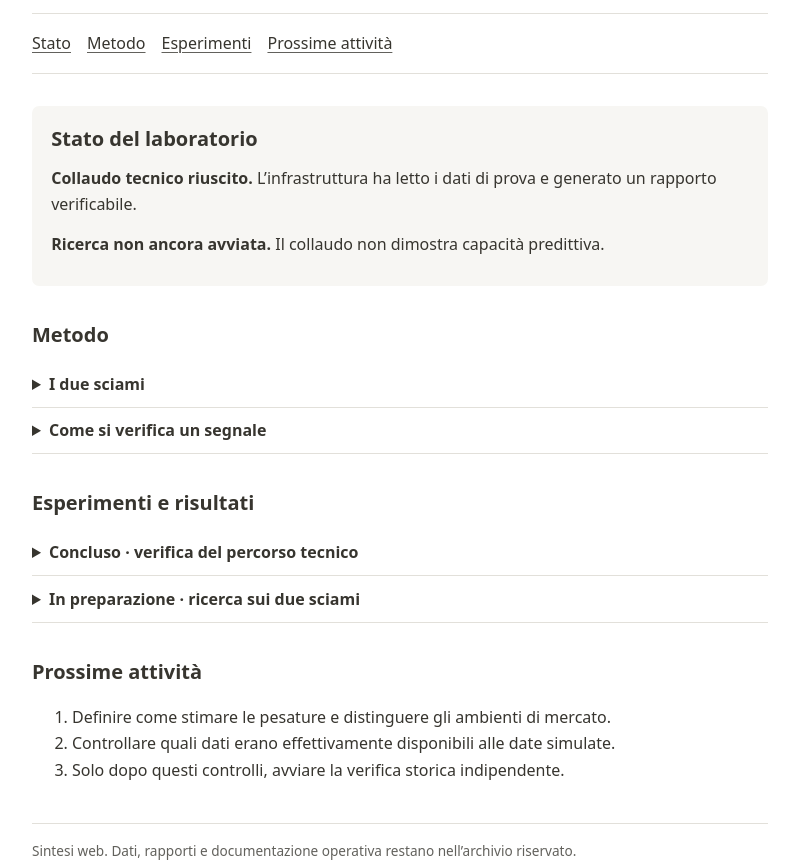
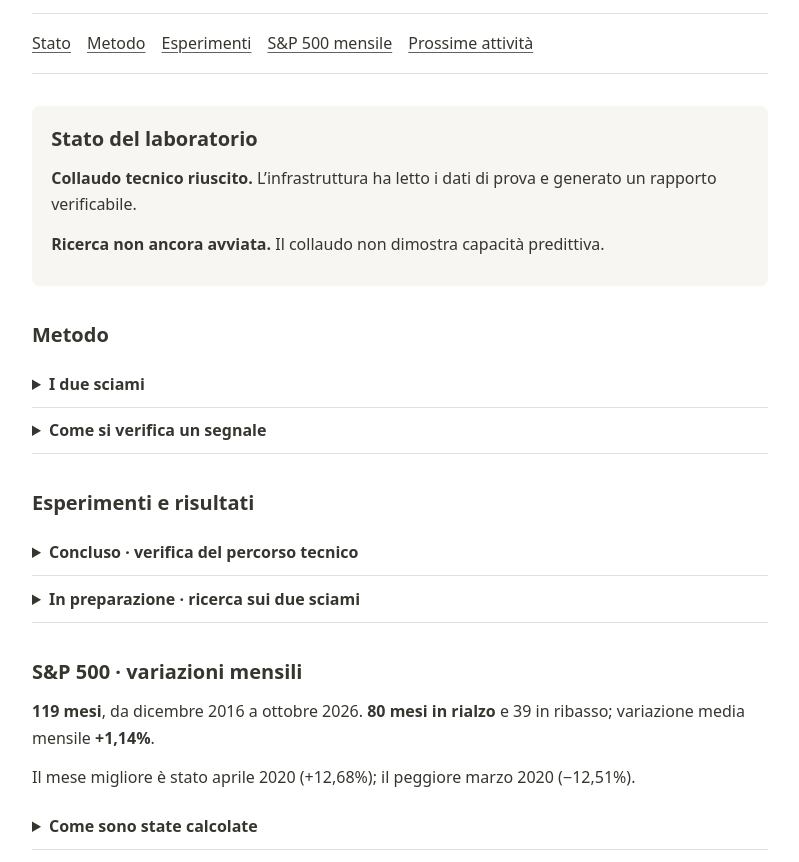
Before and after one commit to vittorio-art/novarium-archivio, a plain HTML site: page macro-signal-lab.html in a window 1280 px wide. Shown: the part 213-1075 px from the top of the page, without its empty margins (240-1039 px from the left). Drawn offline with Linux system fonts and the light colour scheme.

Commit message:
Mostra la sintesi delle variazioni mensili S&P 500
👾 Generated with [Letta Code](https://letta.com)

Co-Authored-By: Letta Code <noreply@letta.com>

```diff
--- a/macro-signal-lab.html
+++ b/macro-signal-lab.html
@@ -33,7 +33,7 @@
     <p>Ricerca sperimentale sui segnali macroeconomici e sui mercati finanziari.</p>
   </header>
   <nav aria-label="Sezioni">
-    <a href="#stato">Stato</a><a href="#metodo">Metodo</a><a href="#esperimenti">Esperimenti</a><a href="#prossime">Prossime attività</a>
+    <a href="#stato">Stato</a><a href="#metodo">Metodo</a><a href="#esperimenti">Esperimenti</a><a href="#sp500">S&amp;P 500 mensile</a><a href="#prossime">Prossime attività</a>
   </nav>
   <section id="stato" class="callout">
     <h2>Stato del laboratorio</h2>
@@ -50,6 +50,12 @@
     <details><summary>Concluso · verifica del percorso tecnico</summary><p>Lettura delle fonti, controllo del formato e generazione del rapporto. Questa prova non è un backtest.</p></details>
     <details><summary>In preparazione · ricerca sui due sciami</summary><p>Prima dell’avvio vanno fissati il metodo di calcolo e le regole del confronto. Nessun risultato predittivo da riportare.</p></details>
   </section>
+  <section id="sp500">
+    <h2>S&amp;P 500 · variazioni mensili</h2>
+    <p><strong>119 mesi</strong>, da dicembre 2016 a ottobre 2026. <strong>80 mesi in rialzo</strong> e 39 in ribasso; variazione media mensile <strong>+1,14%</strong>.</p>
+    <p>Il mese migliore è stato aprile 2020 (+12,68%); il peggiore marzo 2020 (−12,51%).</p>
+    <details><summary>Come sono state calcolate</summary><p>Ogni variazione confronta l’ultima chiusura del mese con l’ultima chiusura del mese precedente. Fonte: <a href="https://fred.stlouisfed.org/series/SP500">FRED / S&amp;P Dow Jones Indices</a>. Dividendi esclusi. Novembre 2026 non è incluso perché incompleto nello snapshot. La tabella mese per mese è nell’archivio riservato. Non è una previsione né un backtest.</p></details>
+  </section>
   <section id="prossime">
     <h2>Prossime attività</h2>
     <ol>
```
